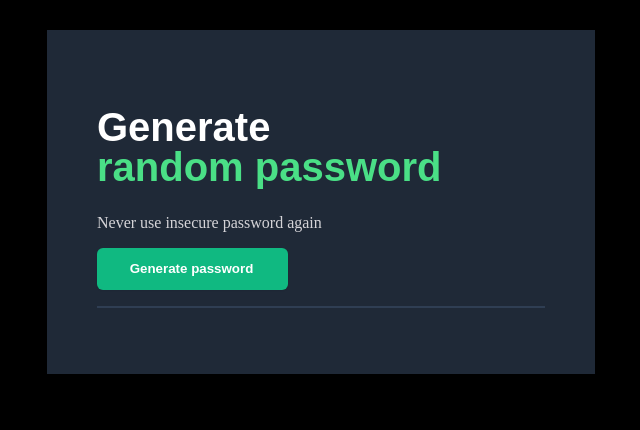
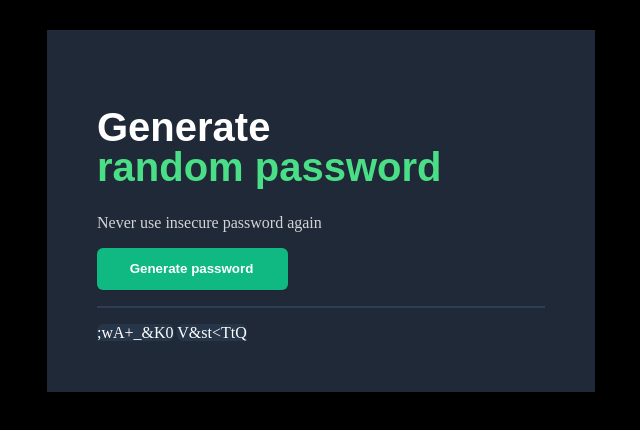
Before and after one commit to KitwanaSh/Front-end-projects, a browser extension: page passwaord_generator/index.html in a window 1280 px wide. Both pictures are taken after a click on the button "Generate password". Shown: the whole page, without its empty margins (465-1105 px from the left). Drawn offline with Linux system fonts and the light colour scheme.

Commit message:
Feat: add another space

```diff
--- a/passwaord_generator/index.html
+++ b/passwaord_generator/index.html
@@ -9,7 +9,7 @@
             <button class = "btn" id = "createpass">Generate password</button>
             <p class = "line"></p>
             <span class = "s-text" id = "password-el"></span>
-            <!-- <span class = "s-text" id = "password-el2"> -->
+            <span class = "s-text" id = "password-el2">
         </div>
         <script src="index.js"></script>
     </body>
--- a/passwaord_generator/index.js
+++ b/passwaord_generator/index.js
@@ -3,21 +3,31 @@ const char = ["A","B","C","D","E","F","G","H","I","J","K","L","M","N","O","P","Q
 
 let passwordEl = document.getElementById("password-el")
 let createPassEl = document.getElementById("createpass")
-// let passwordEl2 = document.getElementById("password-el2")
-
-// createPassEl.addEventListener("click", function() {
-// 	let ran1 = Math.floor( Math.random() * char.length)
-// 	let ran2 = Math.floor( Math.random() * char.length)
-// 	let ran3 = Math.floor( Math.random() * char.length)
-// 	let ran4 = Math.floor( Math.random() * char.length)
-// 	let ran5 = Math.floor( Math.random() * char.length)
-// 	let ran6 = Math.floor( Math.random() * char.length)
-// 	let ran7 = Math.floor( Math.random() * char.length)
-// 	let ran8 = Math.floor( Math.random() * char.length)
-
-// 	passwordEl.textContent = char[ran1] + char[ran2] + char[ran3] + char[ran4] + char[ran5] + char[ran6] + char[ran7] + char[ran8]
-// })
+let passwordEl2 = document.getElementById("password-el2")
 
 createPassEl.addEventListener("click", function() {
+	let ran1 = Math.floor( Math.random() * char.length)
+	let ran2 = Math.floor( Math.random() * char.length)
+	let ran3 = Math.floor( Math.random() * char.length)
+	let ran4 = Math.floor( Math.random() * char.length)
+	let ran5 = Math.floor( Math.random() * char.length)
+	let ran6 = Math.floor( Math.random() * char.length)
+	let ran7 = Math.floor( Math.random() * char.length)
+	let ran8 = Math.floor( Math.random() * char.length)
 
+	passwordEl.textContent = char[ran1] + char[ran2] + char[ran3] + char[ran4] + char[ran5] + char[ran6] + char[ran7] + char[ran8]
 })
+
+
+createPassEl.addEventListener("click", function() {
+	let ran1 = Math.floor( Math.random() * char.length)
+	let ran2 = Math.floor( Math.random() * char.length)
+	let ran3 = Math.floor( Math.random() * char.length)
+	let ran4 = Math.floor( Math.random() * char.length)
+	let ran5 = Math.floor( Math.random() * char.length)
+	let ran6 = Math.floor( Math.random() * char.length)
+	let ran7 = Math.floor( Math.random() * char.length)
+	let ran8 = Math.floor( Math.random() * char.length)
+
+	passwordEl2.textContent = char[ran1] + char[ran2] + char[ran3] + char[ran4] + char[ran5] + char[ran6] + char[ran7] + char[ran8]
+})
```
